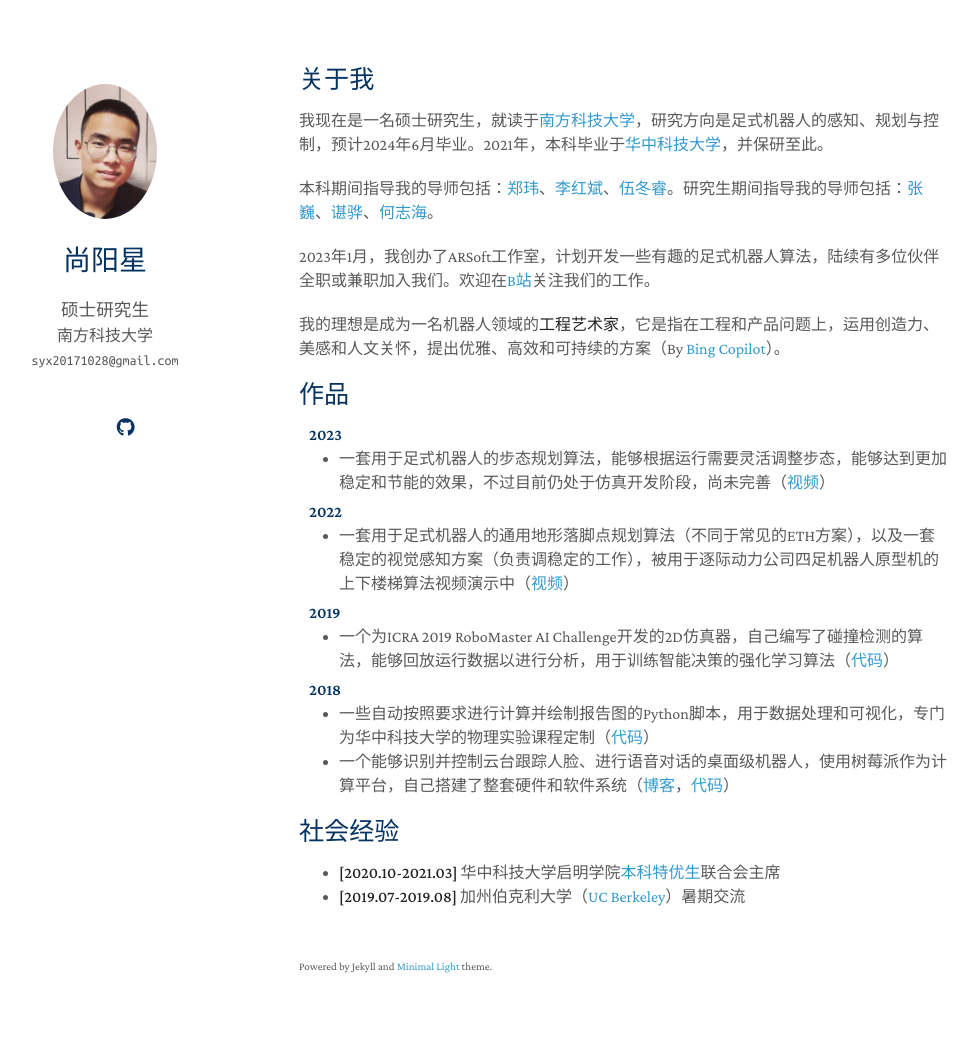
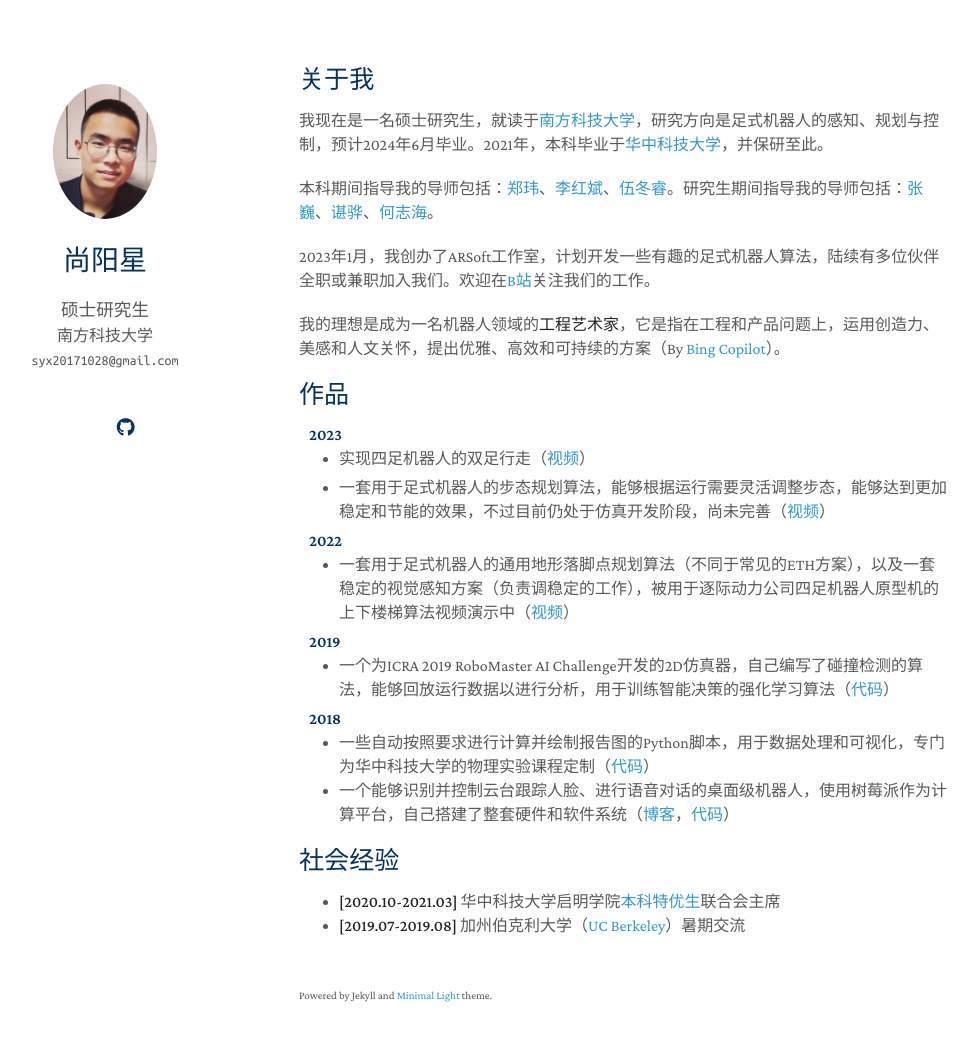
Before and after one commit to LoveThinkinghard/lovethinkinghard.github.io, a Jekyll site: the page built from index.md, in a window 1280 px wide and 1076 px high. Shown: the top 1041 px of the window, without its empty margins (171-1149 px from the left). Built offline with Jekyll 4.4.1, drawn with Linux system fonts in a browser that asks for light colours; nearby versions of some CDN libraries; a style sheet for code colours, icons or effects is not loaded; our own code applies the rules of GitHub Pages for plain Markdown files.

Commit message:
Update index.md

```diff
--- a/index.md
+++ b/index.md
@@ -15,6 +15,10 @@ layout: homepage
 ## 作品
 
 <h4 style="margin:0 10px 0;">2023</h4>
+
+<ul style="margin:0 0 5px;">
+  <li> 实现四足机器人的双足行走（<a href="https://www.bilibili.com/video/BV1Mo4y177oN/">视频</a>）</li>
+</ul>
 
 <ul style="margin:0 0 5px;">
   <li> 一套用于足式机器人的步态规划算法，能够根据运行需要灵活调整步态，能够达到更加稳定和节能的效果，不过目前仍处于仿真开发阶段，尚未完善（<a href="https://www.bilibili.com/video/BV1L84y1p7bA/">视频</a>）</li>
```
